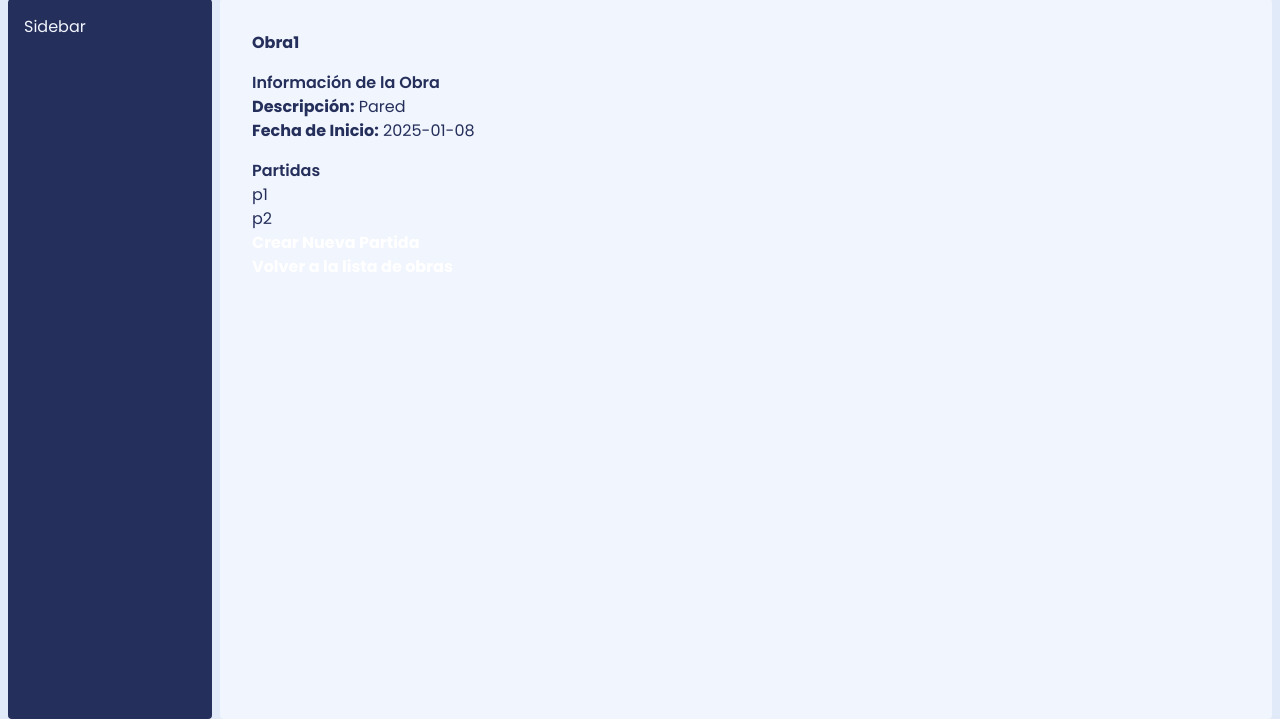
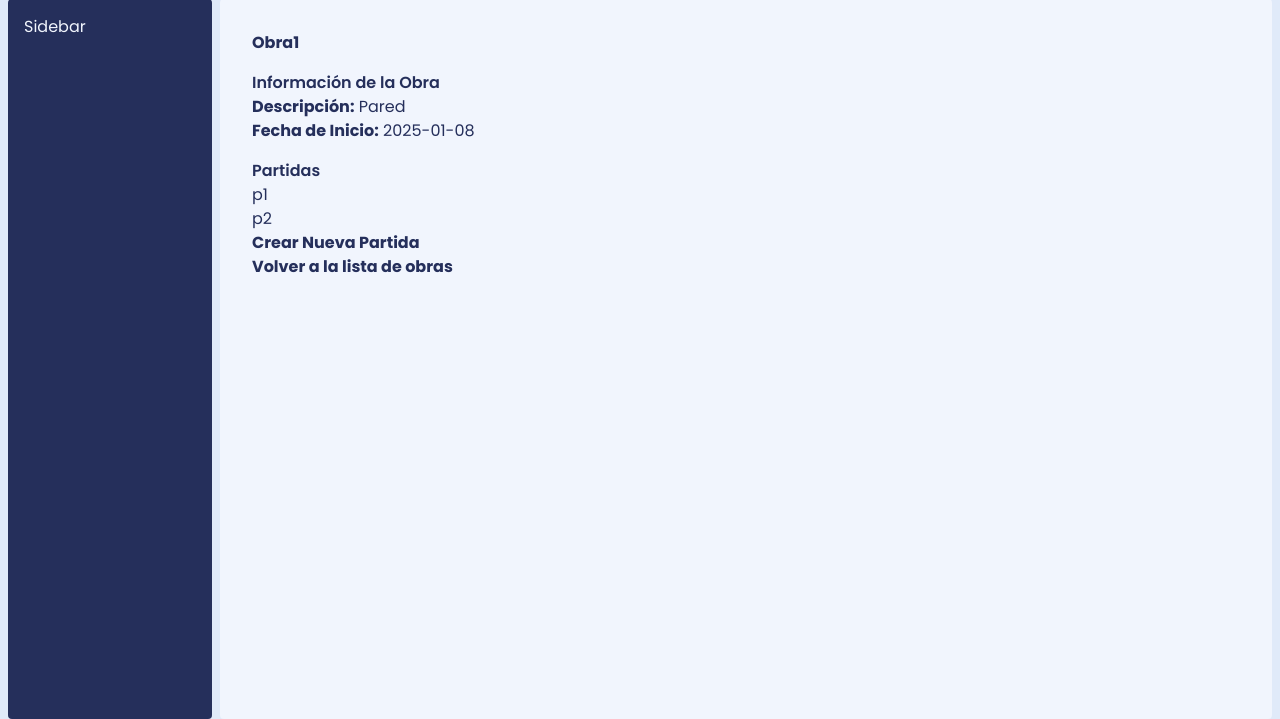
Before and after one commit to mendezleoa/gmdesing-app, a Flask app: page /obra/1 in a window 1280 px wide. Shown: the part 97-816 px from the top of the page. Run offline with Flask 3, Linux system fonts and the light colour scheme.

Commit message:
Correcciones en Estilos

```diff
--- a/templates/crear_obra.html
+++ b/templates/crear_obra.html
@@ -41,7 +41,7 @@
         </div>
 
         <div class="flex items-center justify-between">
-            {{ form.submit(class="bg-blue-500 hover:bg-blue-700 text-white font-bold py-2 px-4 rounded focus:outline-none focus:shadow-outline") }}
+            {{ form.submit(class="bg-blue-500 hover:bg-blue-700 text-slate-800 font-bold py-2 px-4 rounded focus:outline-none focus:shadow-outline") }}
             {% if edit %}
                 <a href="{{ url_for('ver_obra', id_obra=obra_id) }}" class="inline-block align-baseline font-bold text-sm text-blue-500 hover:text-blue-800">Volver a la obra</a>
             {% endif %}
--- a/templates/obras.html
+++ b/templates/obras.html
@@ -63,5 +63,5 @@
     <p class="text-gray-600">No hay obras registradas.</p>
     {% endif %}
 
-    <a href="{{ url_for('crear_obra') }}" class="bg-green-500 hover:bg-green-700 text-white font-bold py-2 px-4 rounded mt-4 inline-block">Crear Nueva Obra</a>
+    <a href="{{ url_for('crear_obra') }}" class="bg-green-500 hover:bg-green-700 text-slate-800 font-bold py-2 px-4 rounded mt-4 inline-block">Crear Nueva Obra</a>
 {% endblock %}
--- a/templates/ver_obra.html
+++ b/templates/ver_obra.html
@@ -3,13 +3,13 @@
     <div class="container mx-auto p-4">
         <h1 class="text-3xl font-bold mb-4">{{ obra.nombre_obra }}</h1>
 
-        <div class="bg-white rounded-lg shadow-md p-6 mb-4">
+        <div class="bg-slate-800 rounded-lg shadow-md p-6 mb-4">
             <h2 class="text-xl font-semibold mb-2">Información de la Obra</h2>
             <p class="text-gray-700 mb-2"><strong>Descripción:</strong> {{ obra.descripcion_obra }}</p>
             <p class="text-gray-700"><strong>Fecha de Inicio:</strong> {{ obra.fecha_inicio }}</p>
         </div>
 
-        <div class="bg-white rounded-lg shadow-md p-6">
+        <div class="bg-slate-800 rounded-lg shadow-md p-6">
             <h2 class="text-xl font-semibold mb-2">Partidas</h2>
             {% if obra.partidas %}
                 <ul class="list-disc pl-6 text-gray-700">
@@ -20,8 +20,8 @@
             {% else %}
                 <p class="text-gray-600">No hay partidas registradas para esta obra.</p>
             {% endif %}
-            <a href="{{ url_for('crear_partida', id_obra=obra.id_obra) }}" class="bg-green-500 hover:bg-green-700 text-white font-bold py-2 px-4 rounded mt-4 inline-block">Crear Nueva Partida</a>
+            <a href="{{ url_for('crear_partida', id_obra=obra.id_obra) }}" class="bg-green-500 hover:bg-green-700 text-slate-800 font-bold py-2 px-4 rounded mt-4 inline-block">Crear Nueva Partida</a>
         </div>
-        <a href="{{ url_for('index') }}" class="bg-gray-500 hover:bg-gray-700 text-white font-bold py-2 px-4 rounded mt-4 inline-block">Volver a la lista de obras</a>
+        <a href="{{ url_for('index') }}" class="bg-gray-500 hover:bg-gray-700 text-slate-800 font-bold py-2 px-4 rounded mt-4 inline-block">Volver a la lista de obras</a>
     </div>
 {% endblock %}
```
